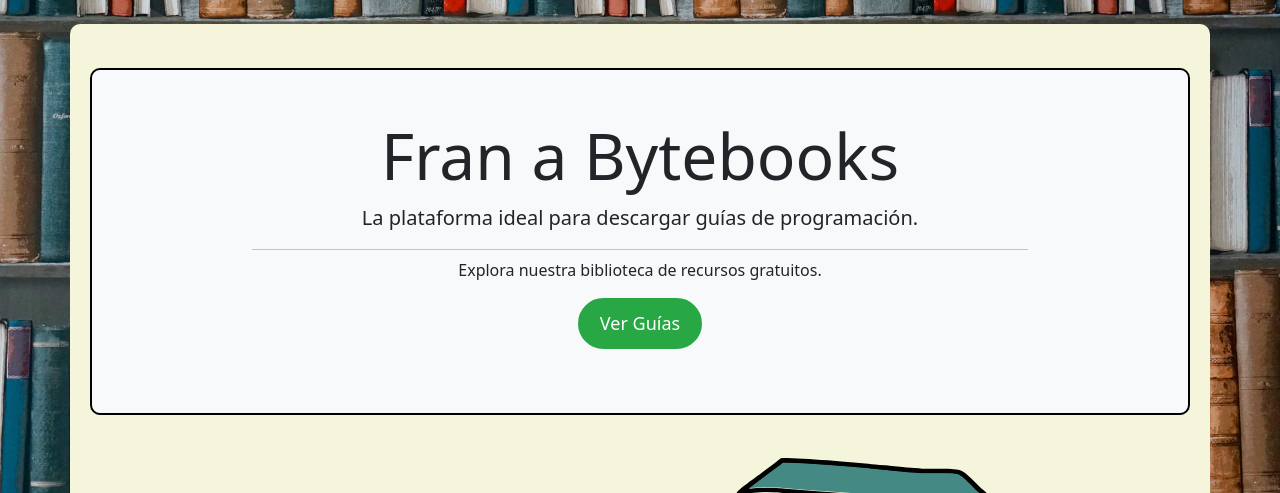
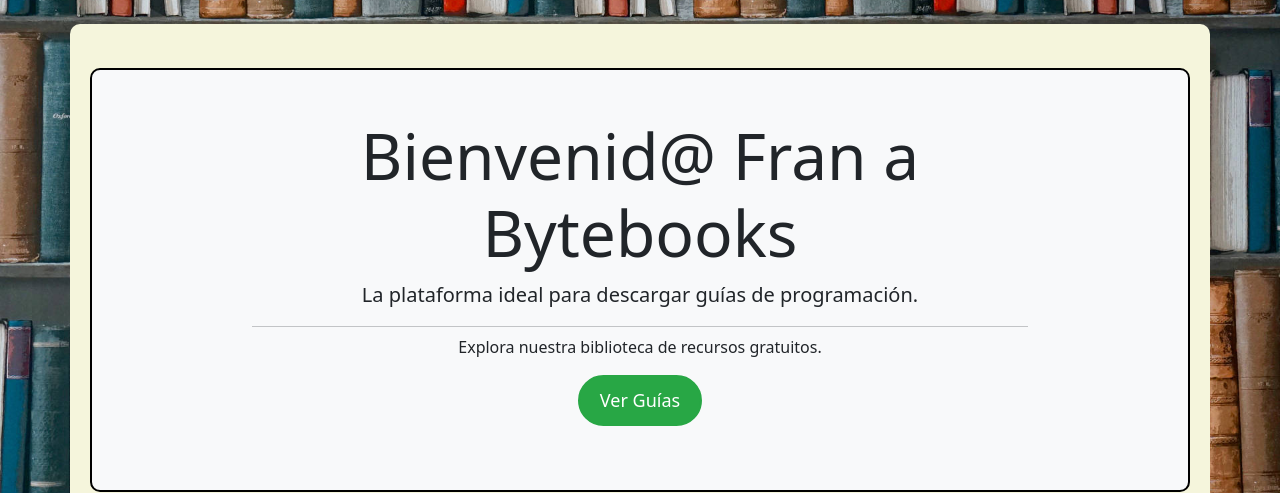
Before and after one commit to Codemaker83639/Bytebooks_2.0, a Flask app: page /user/ in a window 1280 px wide. Shown: the part 95-588 px from the top of the page. Run offline with Flask 3, Linux system fonts and the light colour scheme; a user stored in the database is signed in; data comes from the database, SQL or seed files in the repository; both versions use the stored data as it was after the commit.

Commit message:
Commit 50

```diff
--- a/templates/user/index.html
+++ b/templates/user/index.html
@@ -107,7 +107,7 @@
                 <!-- Aquí va tu contenido principal -->
                 <div class="p-5 bg-light">
                     <div class="container" style="max-width: 800px; margin: 0 auto; text-align: center;">
-                        <h1 class="display-3"> {{ user.nombre }} a Bytebooks</h1>
+                        <h1 class="display-3"> Bienvenid@ {{ user.nombre }} a Bytebooks</h1>
                         <p class="lead">La plataforma ideal para descargar guías de programación.</p>
                         <hr class="my-2">
                         <p>Explora nuestra biblioteca de recursos gratuitos.</p>
```
Also changed, not shown: instance/mi_base_datos.db.
